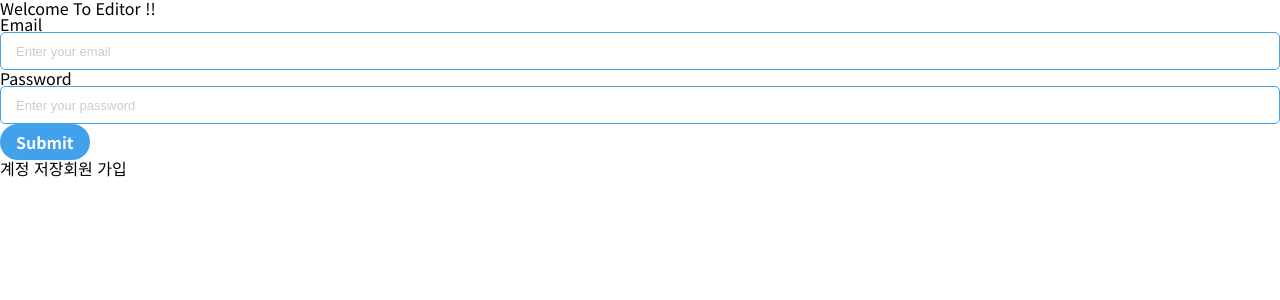
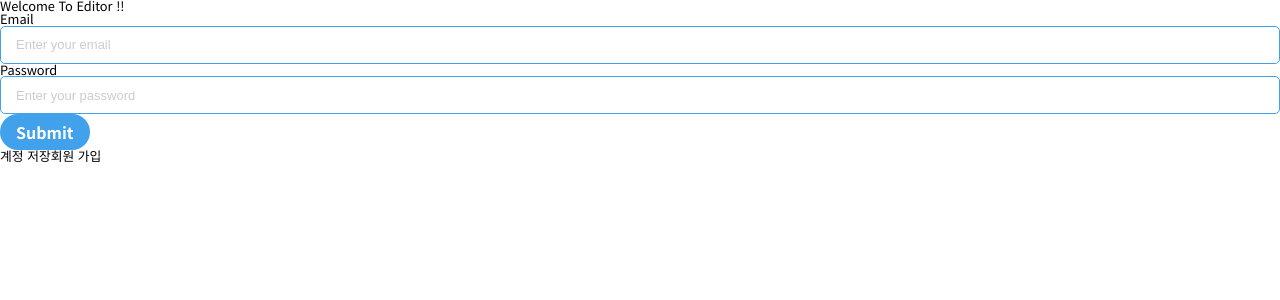
Before and after one commit to leeyc924/editor-app, a React (Create React App) app in the folder frontend/: page / in a window 1280 px wide. Shown: the top 300 px of the page. Built offline with nearby package versions, Linux system fonts and the light colour scheme.

Commit message:
reset css 적용

```diff
--- a/frontend/package.json
+++ b/frontend/package.json
@@ -24,7 +24,6 @@
     "react-router-dom": "^5.2.0",
     "react-scripts": "4.0.3",
     "redux-saga": "^1.1.3",
-    "styled-reset": "^4.3.4",
     "typescript": "^4.1.2",
     "web-vitals": "^1.0.1"
   },
--- a/frontend/src/app/App.tsx
+++ b/frontend/src/app/App.tsx
@@ -1,5 +1,7 @@
 import React from 'react';
-import { Reset } from 'styled-reset';
+import { ConnectedRouter } from 'connected-react-router';
+
+import { history } from '../modules/store';
 
 import Routes from './Routes';
 
@@ -7,10 +9,9 @@
 
 const App = () => {
   return (
-    <>
-      <Reset />
+    <ConnectedRouter history={history}>
       <Routes />
-    </>
+    </ConnectedRouter>
   );
 }
 
--- a/frontend/src/app/Routes.tsx
+++ b/frontend/src/app/Routes.tsx
@@ -1,18 +1,14 @@
 import React from 'react';
 import { Switch, Route, Redirect } from 'react-router-dom';
-import { ConnectedRouter } from 'connected-react-router';
 
-import { history } from '../modules/store';
 import Auth from 'components/pages/Auth';
 
 const Routes = () => {
   return (
-    <ConnectedRouter history={history}>
       <Switch>
         <Route path="/" component={Auth} />
         <Route render={() => <Redirect to="/" />}></Route>
       </Switch>
-    </ConnectedRouter>
   )
 }
 
--- a/frontend/src/assets/styles/index.scss
+++ b/frontend/src/assets/styles/index.scss
@@ -1,4 +1,90 @@
 @import './palette.scss';
-@import './init.scss';
 @import './input.scss';
 @import './button.scss';
+
+// reset css
+html, body, div, span, applet, object, iframe,
+h1, h2, h3, h4, h5, h6, p, blockquote, pre,
+a, abbr, acronym, address, big, cite, code,
+del, dfn, em, img, ins, kbd, q, s, samp,
+small, strike, strong, sub, sup, tt, var,
+b, u, i, center,
+dl, dt, dd, ol, ul, li,
+fieldset, form, label, legend,
+table, caption, tbody, tfoot, thead, tr, th, td,
+article, aside, canvas, details, embed,
+figure, figcaption, footer, header, hgroup,
+menu, nav, output, ruby, section, summary,
+time, mark, audio, video {
+  margin: 0;
+  padding: 0;
+  border: 0;
+  font-size: 100%;
+  font: inherit;
+  vertical-align: baseline;
+}
+/* HTML5 display-role reset for older browsers */
+article, aside, details, figcaption, figure,
+footer, header, hgroup, menu, nav, section {
+  display: block;
+}
+body {
+  line-height: 1;
+}
+ol, ul {
+  list-style: none;
+}
+blockquote, q {
+  quotes: none;
+}
+blockquote:before, blockquote:after,
+q:before, q:after {
+  content: '';
+  content: none;
+}
+table {
+  border-collapse: collapse;
+  border-spacing: 0;
+}
+
+// global style
+html {
+  width: 100%;
+  height: 100%;
+}
+
+body {
+  width: 100%;
+  height: 100%;
+  font-family: 'Noto Sans KR', sans-serif !important;
+  font-size: 0.8rem;
+  box-sizing: border-box;
+
+  #root {
+    width: 100%;
+    height: 100%;
+  }
+}
+
+a {
+  color: inherit;
+  text-decoration: none;
+}
+
+button {
+  cursor: pointer;
+  border: none;
+  &:focus {
+    outline: none;
+  }
+}
+
+* {
+  box-sizing: inherit;
+  /* 드래그 방지 css */
+  -ms-user-select: none;
+  -moz-user-select: -moz-none;
+  -webkit-user-select: none;
+  -khtml-user-select: none;
+  user-select:none;
+}
--- a/frontend/src/assets/styles/init.scss
+++ /dev/null
@@ -1,40 +0,0 @@
-html {
-  width: 100%;
-  height: 100%;
-}
-
-body {
-  width: 100%;
-  height: 100%;
-  font-family: 'Noto Sans KR', sans-serif !important;
-  font-size: 0.8rem;
-  box-sizing: border-box;
-
-  #root {
-    width: 100%;
-    height: 100%;
-  }
-}
-
-a {
-  color: inherit;
-  text-decoration: none;
-}
-
-button {
-  cursor: pointer;
-  border: none;
-  &:focus {
-    outline: none;
-  }
-}
-
-* {
-  box-sizing: inherit;
-  /* 드래그 방지 css */
-  -ms-user-select: none;
-  -moz-user-select: -moz-none;
-  -webkit-user-select: none;
-  -khtml-user-select: none;
-  user-select:none;
-}
```
Also changed, not shown: 1 other file (tests, documents, lock files or other folders).
